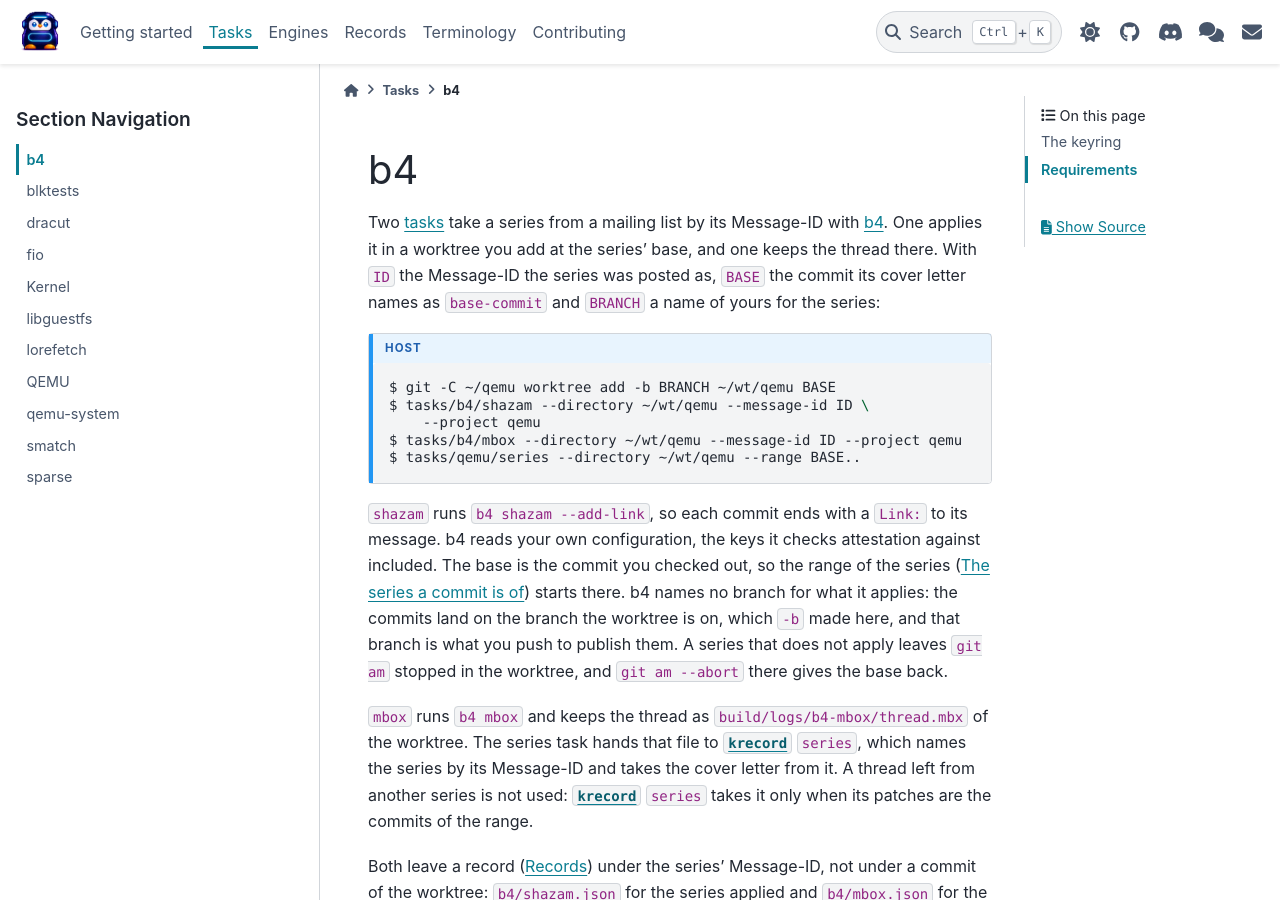
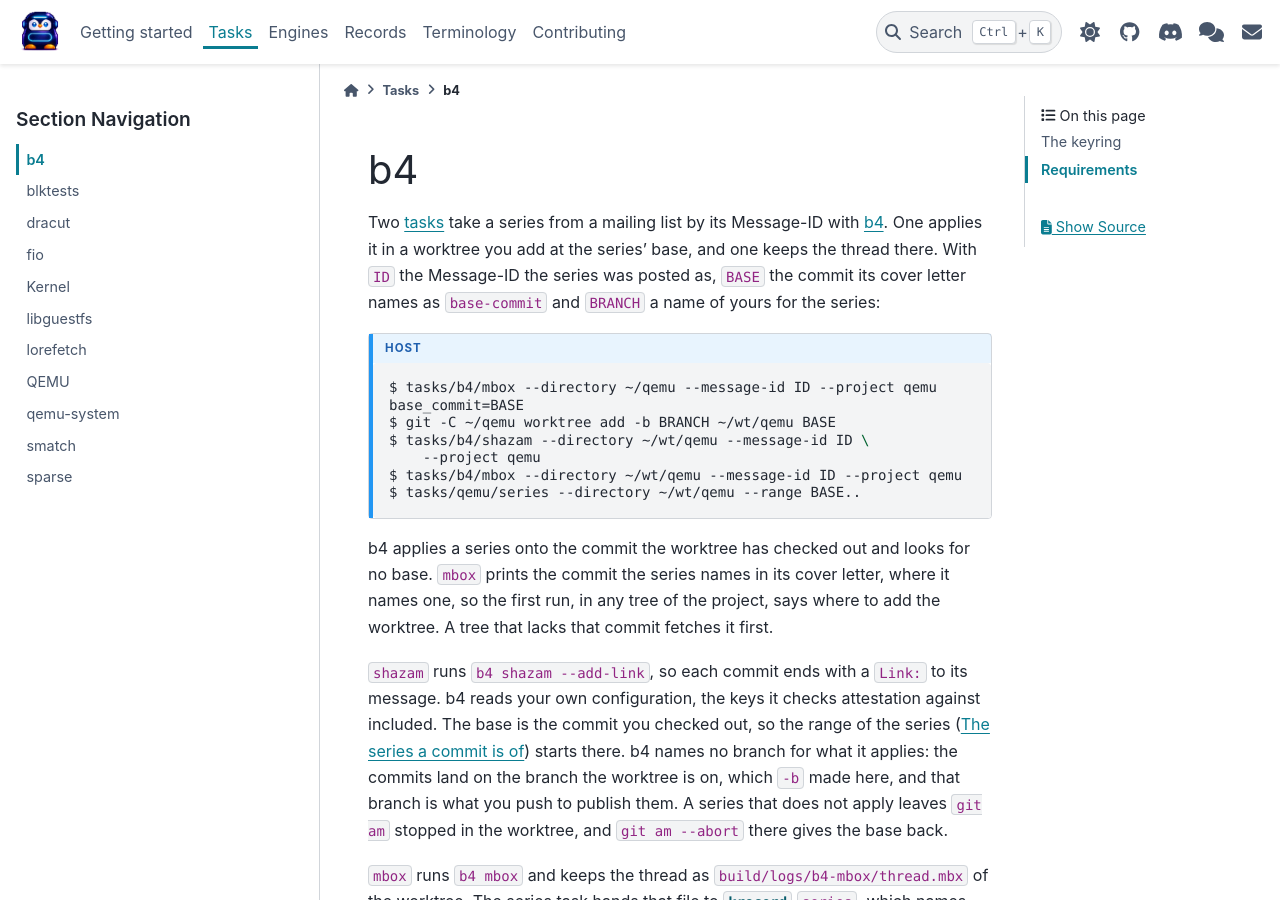
Before and after one commit to linux-kdevops/kdevops-ng, a Sphinx documentation site: the page built from docs/tasks/b4.rst, in a window 1280 px wide and 900 px high. Built offline with Sphinx 7.4.7 and the PyData theme 0.15.4, drawn with Linux system fonts in a browser that asks for light colours.

Commit message:
b4: print the commit a series says it applies to
shazam applies onto whatever the worktree has checked out, so a
worktree added at another commit fails with "patch does not apply"
and the series reads as one that cannot apply. The cover letter names
the base, and mbox prints it for the worktree to be added there.

Signed-off-by: Daniel Gomez <da.gomez@kernel.org>

```diff
--- a/docs/tasks/b4.rst
+++ b/docs/tasks/b4.rst
@@ -15,11 +15,19 @@ series:
    :caption: host
    :class: cmd-host
 
+   $ tasks/b4/mbox --directory ~/qemu --message-id ID --project qemu
+   base_commit=BASE
    $ git -C ~/qemu worktree add -b BRANCH ~/wt/qemu BASE
    $ tasks/b4/shazam --directory ~/wt/qemu --message-id ID \
        --project qemu
    $ tasks/b4/mbox --directory ~/wt/qemu --message-id ID --project qemu
    $ tasks/qemu/series --directory ~/wt/qemu --range BASE..
+
+b4 applies a series onto the commit the worktree has checked out and
+looks for no base. ``mbox`` prints the commit the series names in its
+cover letter, where it names one, so the first run, in any tree of the
+project, says where to add the worktree. A tree that lacks that commit
+fetches it first.
 
 :src:`shazam <tasks/b4/shazam>` runs ``b4 shazam --add-link``, so each
 commit ends with a ``Link:`` to its message. b4 reads your own
```
Also changed, not shown: 1 other file.
